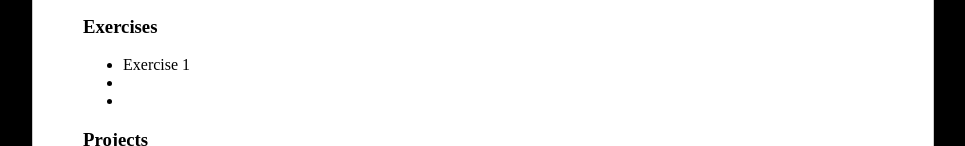
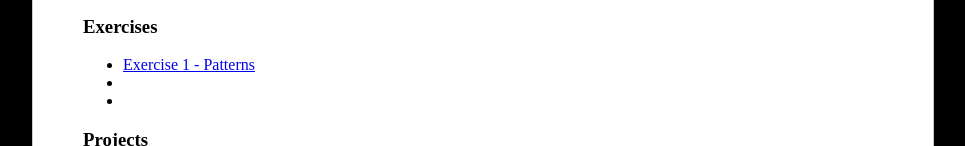
Before and after one commit to louyifeng/interactive1, a plain HTML site: page index.html in a window 1280 px wide. Shown: the part 232-378 px from the top of the page, without its empty margins (26-991 px from the left). Drawn offline with Linux system fonts and the light colour scheme.

Commit message:
Hyperlink for exercise 1

```diff
--- a/index.html
+++ b/index.html
@@ -41,7 +41,8 @@
     <div id="exercises">
       <h3>Exercises</h3>
       <ul>
-        <li>Exercise 1</li>
+        <li><a href="Exercise 1/index.html">Exercise 1 - Patterns</a>
+        </li>
         <li></li>
         <li></li>
       </ul>
```
Also changed, not shown: Exercise 1/index.html (renamed from Exercise 1.html), 2 other files.
